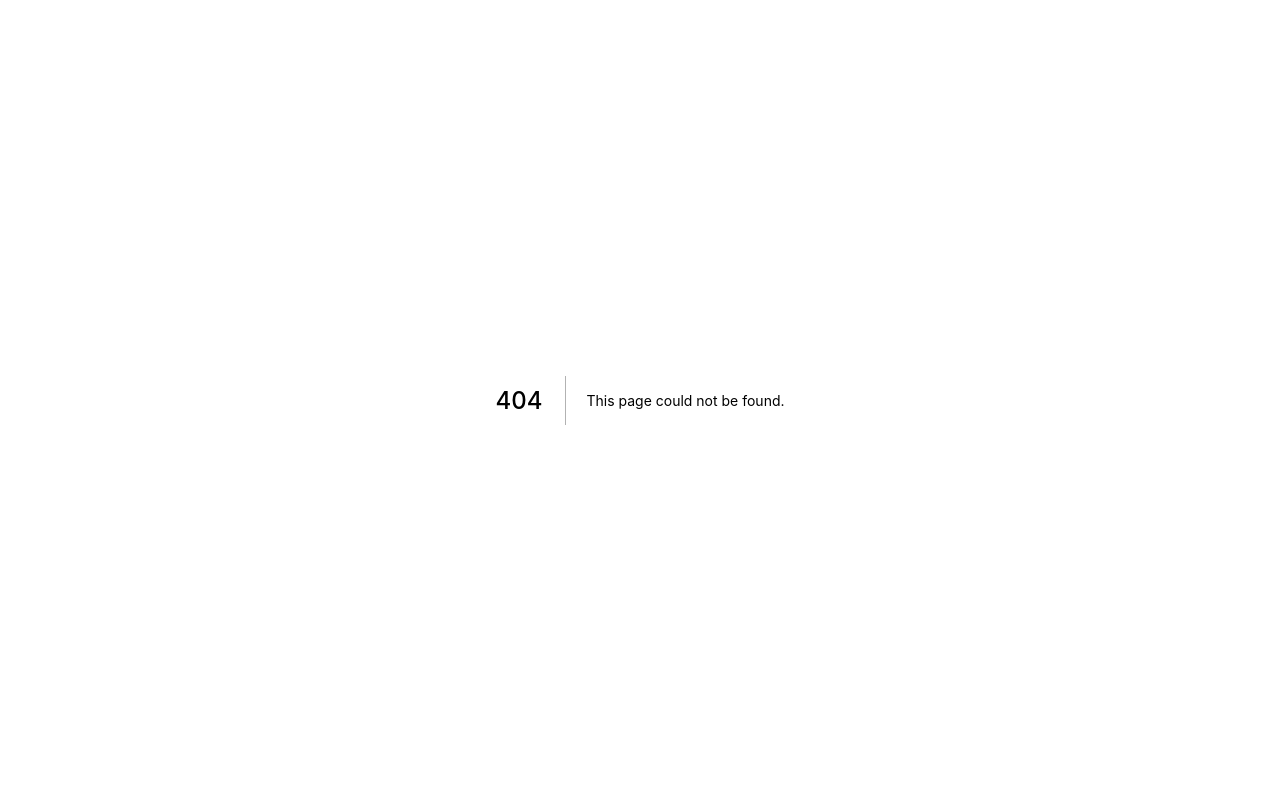
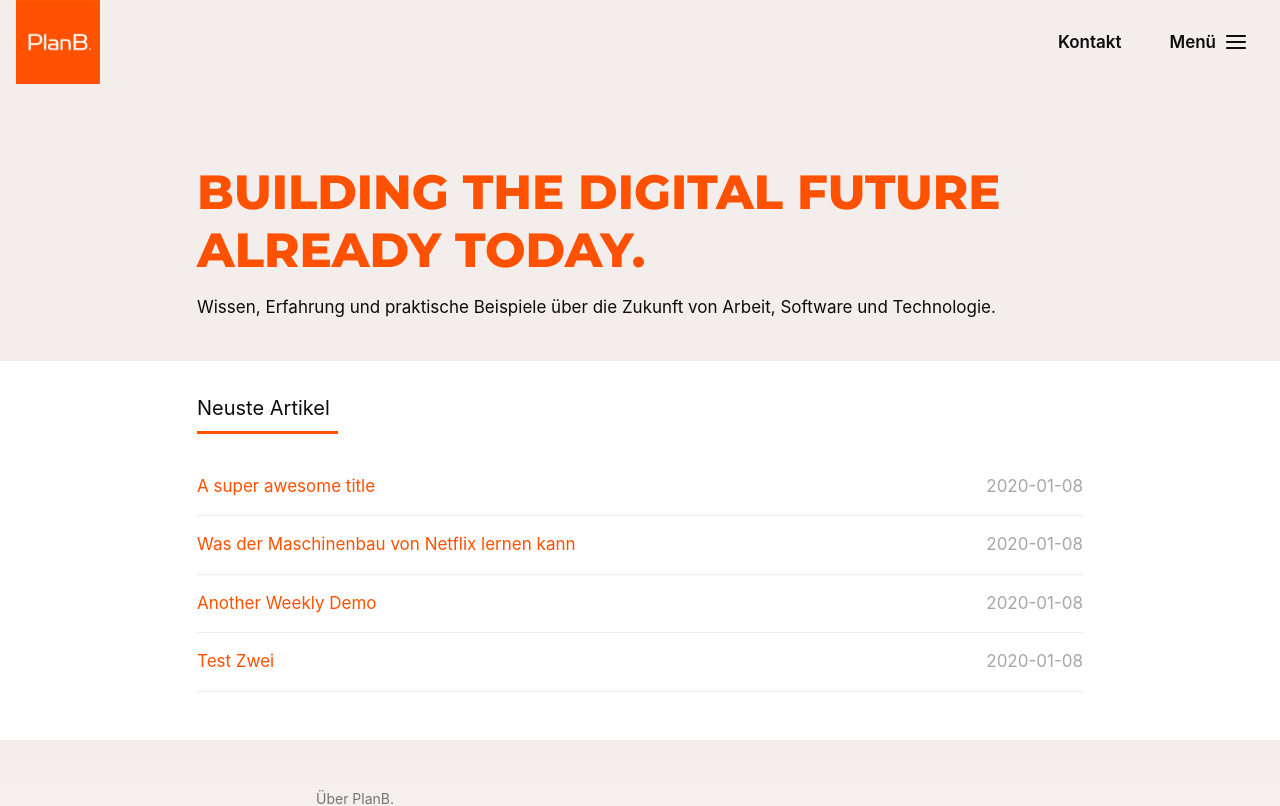
Before and after one commit to philippreiner/planb-nextjs, a Next.js app: page /blog in a window 1280 px wide. Before the commit this address had no page. Shown: the top 806 px of the page. Built offline with nearby package versions, Linux system fonts and the light colour scheme.

Commit message:
Webseite Menu

```diff
--- a/components/footer/footer.js
+++ b/components/footer/footer.js
@@ -1,6 +1,8 @@
 // Footer with the boring legal stuff
 import {
   Box,
+  Button,
+  useColorMode,
   Container,
   Flex,
   Spacer,
@@ -12,6 +14,8 @@ import Style from "./footer.module.css";
 import { Divided } from "@components/blocks/blocks";
 
 export default function Posthead({ title, published }) {
+  const { colorMode, toggleColorMode } = useColorMode()
+
   return (
     <Divided>
       <Container maxW="54em" pt={[4, 12]} pb={[4, 0]}>
@@ -29,6 +33,9 @@ export default function Posthead({ title, published }) {
           </Box>
           <Spacer />
           <Stack direction={["column", "row"]} spacing={[2,8]}>
+          < Button onClick={toggleColorMode}>
+                Toggle {colorMode === "light" ? "Dark" : "Light"}
+            </Button>
             <NextLink href="/imprint" passHref>
               <Link color="primary">Impressum & Datenschutz</Link>
             </NextLink>
--- a/components/header/header.js
+++ b/components/header/header.js
@@ -9,30 +9,76 @@ import {
   Spacer,
   Container,
   Button,
-  useColorMode
+  Menu,
+  MenuList,
+  MenuItem,
+  MenuButton,
+  HStack
 } from "@chakra-ui/react";
 
+import { HamburgerIcon, EmailIcon } from '@chakra-ui/icons'
+
 export default function Header() {
-    const { colorMode, toggleColorMode } = useColorMode()
 
   return (
-    <Container maxW="54em">
-        <Flex as="header" align="center">
+    <Container maxW="80em">
+      <Flex as="header" align="center">
         <Box>
-            <NextLink href="/">
+          <NextLink href="/">
             <a>
-                <img className={Styles.logo} src="/assets/planb-logo.png" alt="PlanB." />
+              <img className={Styles.logo} src="/assets/planb-logo.png" alt="PlanB." />
             </a>
-            </NextLink>
+          </NextLink>
         </Box>
-        <Spacer/>
-        <Box>
-                <Button onClick={toggleColorMode}>
-                Toggle {colorMode === "light" ? "Dark" : "Light"}
+        <Spacer />
+        <HStack spacing="4">
+        <NextLink  href="/contact/">
+            <Button className={Styles.desktop} variant="ghost">
+              Kontakt
             </Button>
-            MENÜ
-        </Box>
-        </Flex>
+          </NextLink>
+          <Menu isLazy={true} autoSelect={false}>
+            <MenuButton >
+            <Button rightIcon={<HamburgerIcon w={6} h={6} />} variant="ghost">
+                Menü
+            </Button>
+            </MenuButton>
+            <MenuList borderWidth="0">
+              <NextLink href="/blog/">
+                <MenuItem padding={[2,4]}>
+                  Lösungen
+                </MenuItem>
+              </NextLink>
+              <NextLink href="/blog/">
+                <MenuItem padding={[2,4]}>
+                  Warum PlanB.?
+                </MenuItem>
+              </NextLink>
+              <NextLink href="/blog/">
+                <MenuItem padding={[2,4]}>
+                  Referenzen
+                </MenuItem>
+              </NextLink>
+              <NextLink href="/blog/">
+                <MenuItem padding={[2,4]}>
+                  Karriere
+                </MenuItem>
+              </NextLink>
+              <NextLink href="/blog/">
+                <MenuItem padding={[2,4]}>
+                  Blog
+                </MenuItem>
+              </NextLink>
+              <NextLink href="/blog/">
+                <MenuItem padding={[2,4]}>
+                  Kontakt
+                </MenuItem>
+              </NextLink>
+            </MenuList>
+          </Menu>
+
+        </HStack>
+      </Flex>
     </Container>
   );
 }
--- a/components/header/header.module.css
+++ b/components/header/header.module.css
@@ -2,4 +2,17 @@
     width:84px;
     height:84px;
     line-height:0;
+    min-width: 84px;
 }
+@media(max-width:40em) {
+    .desktop {
+        display:none;
+        visibility: hidden;
+    }
+}
+@media(min-width:40em) {
+    .only-desktop {
+        display:none;
+        visibility: hidden;
+    }
+}
--- a/package.json
+++ b/package.json
@@ -8,7 +8,8 @@
     "start": "npx next start"
   },
   "dependencies": {
-    "@chakra-ui/react": "^1.1.2",
+    "@chakra-ui/icons": "^1.0.6",
+    "@chakra-ui/react": "^1.3.0",
     "@emotion/react": "^11.1.4",
     "@emotion/styled": "^11.0.0",
     "framer-motion": "^3.1.4",
--- /dev/null
+++ b/pages/blog.js
@@ -0,0 +1,81 @@
+import Layout from "@components/layout";
+import Header from "@components/header/header";
+import NextLink from "next/link";
+import { Solid, Gradient } from "@components/blocks/blocks";
+import { Lineheading } from "@components/atoms/atoms";
+import About from "@components/about/about";
+
+import { getSortedPostsData } from "@library/posts";
+
+import {
+  Container,
+  Box,
+  Heading,
+  Text,
+  Flex,
+  Spacer,
+  useColorModeValue,
+  Link,
+} from "@chakra-ui/react";
+
+export async function getStaticProps() {
+  const allPostsData = getSortedPostsData();
+  return {
+    props: {
+      allPostsData,
+    },
+  };
+}
+
+export default function Home({ allPostsData }) {
+  const bordercolor = useColorModeValue("brand.50", "gray.700");
+  return (
+    <Layout>
+      <Solid>
+        <Header />
+        <Container maxW="54em">
+          <Box pt={[12, 20]} pb={[4, 6]}>
+            <Heading
+              as="h1"
+              color="primary"
+              pb={[2, 4]}
+              fontSize={["2xl", "5xl"]}
+            >
+              BUILDING THE DIGITAL FUTURE ALREADY TODAY.
+            </Heading>
+            <Text pb={[2, 4]}>
+              Wissen, Erfahrung und praktische Beispiele über die Zukunft von
+              Arbeit, Software und Technologie.
+            </Text>
+          </Box>
+        </Container>
+      </Solid>
+      <Container pt={[4, 8]} pb={[4, 8]} maxW="54em">
+        <Lineheading size="h2">Neuste Artikel</Lineheading>
+        <Box pt={[2, 8]}>
+          {allPostsData.map(({ id, title, date }) => (
+            <Flex
+              key={id}
+              pb={[2, 4]}
+              mb={[2, 4]}
+              borderBottomWidth={[0, "1px"]}
+              borderColor={bordercolor}
+              direction={["column", "row"]}
+            >
+              <NextLink href={`/posts/${id}`} passHref>
+                <Link color="primary">
+                  {title}
+                </Link>
+              </NextLink>
+              <Spacer />
+              <Text color="gray.300">{date}</Text>
+            </Flex>
+          ))}
+        </Box>
+      </Container>
+      <Gradient>
+        <About />
+      </Gradient>
+    </Layout>
+  );
+}
```
Also changed, not shown: pages/contact.js (added, +16 -0 lines), pages/index.js (+6 -42 lines), 1 other file (tests, documents, lock files or other folders).
